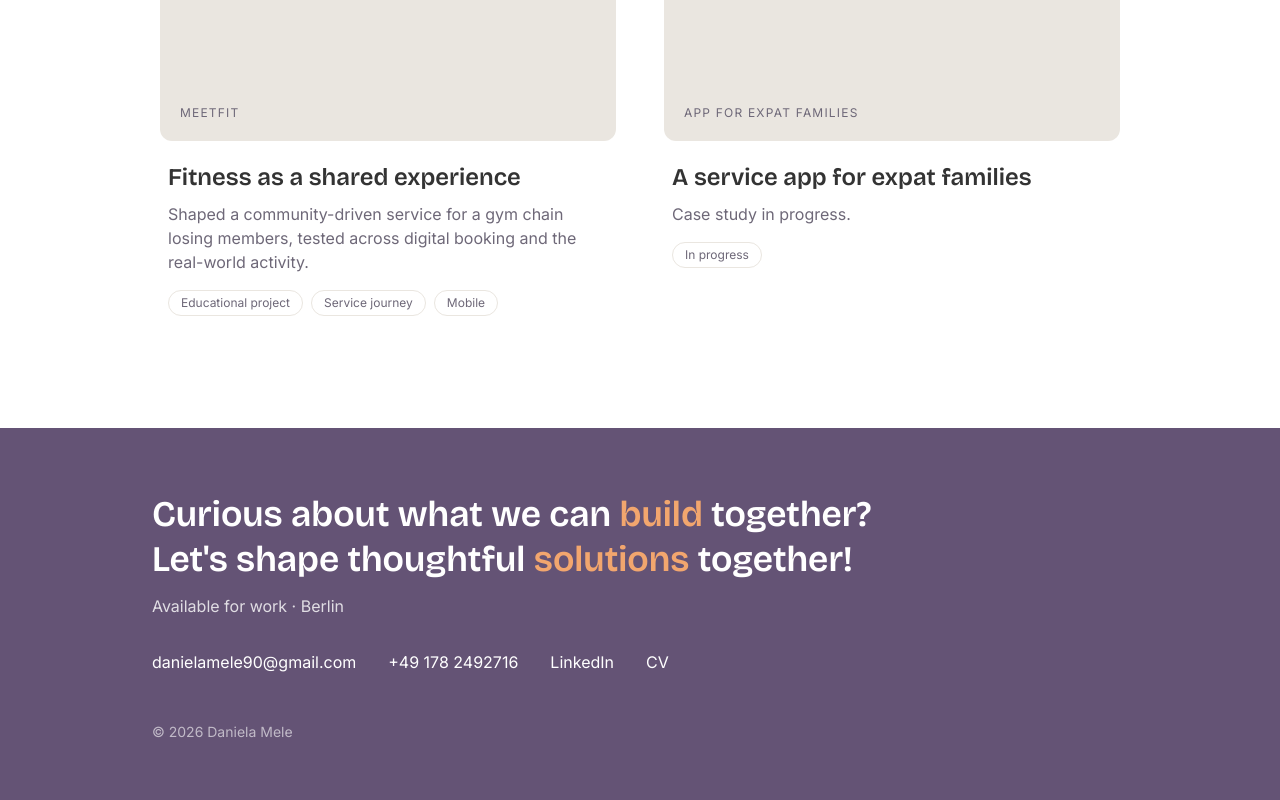
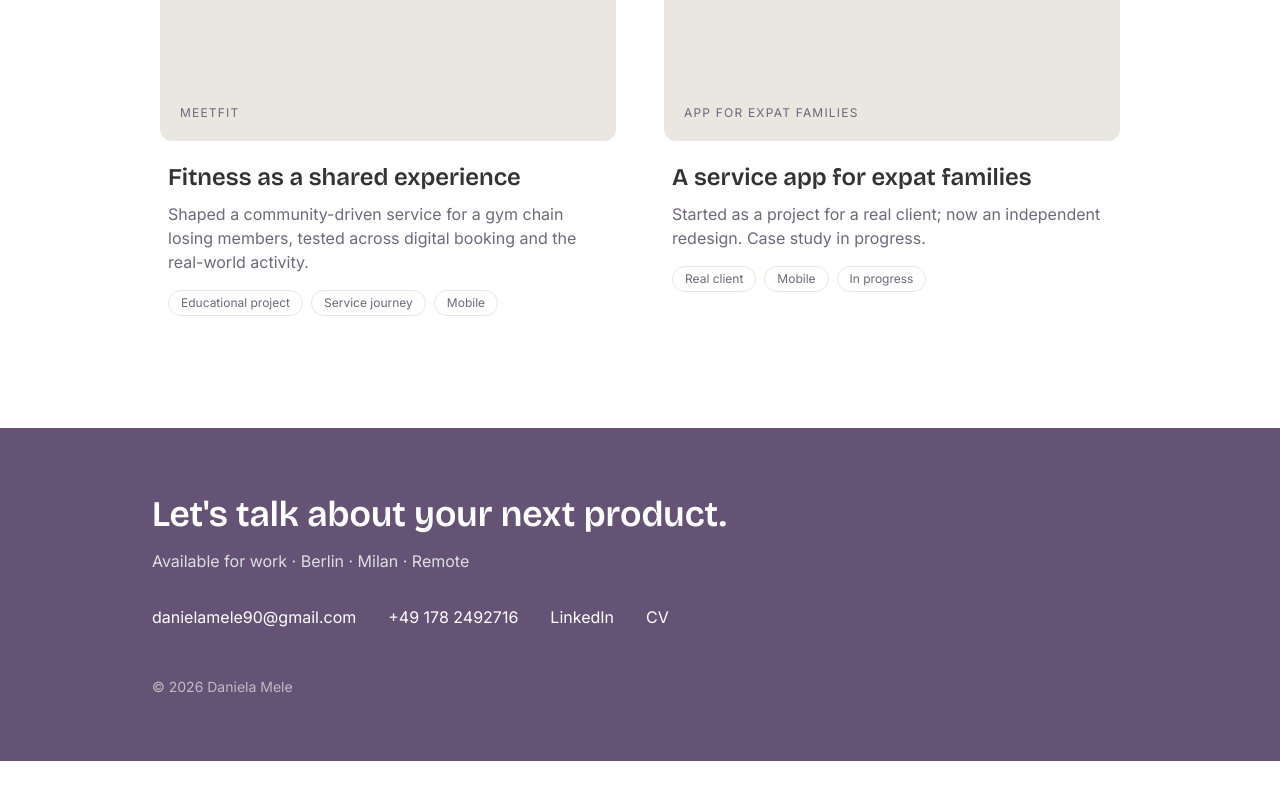
Before and after one commit to danielamele90-ux/portfolio, a Next.js app: page / in a window 1280 px wide. Shown: the part 1502-2302 px from the top of the page. After the commit the page ends 2263 px from the top, so only its background shows below. Built offline with nearby package versions, Linux system fonts and the light colour scheme.

Commit message:
Restore footer title, add locations, clarify expat families project
Co-Authored-By: Claude Opus 5.5 <noreply@anthropic.com>
Claude-Session: https://claude.ai/code/session_01N1Xen7fBtmrKeNJV9dnVDy

```diff
--- a/app/components/SiteFooter.tsx
+++ b/app/components/SiteFooter.tsx
@@ -13,12 +13,11 @@ export function SiteFooter() {
     <footer id="contact" className="mt-auto bg-footer text-white">
       <div className="mx-auto max-w-5xl px-6 py-16">
         <h2 className="max-w-3xl font-display text-3xl font-semibold leading-tight md:text-4xl">
-          Curious about what we can{" "}
-          <span className="text-highlight">build</span> together?{" "}
-          Let&apos;s shape thoughtful{" "}
-          <span className="text-highlight">solutions</span> together!
+          Let&apos;s talk about your next product.
         </h2>
-        <p className="mt-3 text-white/80">Available for work · Berlin</p>
+        <p className="mt-3 text-white/80">
+          Available for work · Berlin · Milan · Remote
+        </p>
         <ul className="mt-8 flex flex-wrap gap-x-8 gap-y-3">
           {links.map((l) => (
             <li key={l.href}>
--- a/app/data/projects.ts
+++ b/app/data/projects.ts
@@ -67,9 +67,10 @@ export const projects: Project[] = [
     slug: "expat-families",
     name: "App for Expat families",
     title: "A service app for expat families",
-    line: "Case study in progress.",
-    tags: ["In progress"],
-    placeholder: "This case study is in progress.",
+    line: "Started as a project for a real client; now an independent redesign. Case study in progress.",
+    tags: ["Real client", "Mobile", "In progress"],
+    placeholder:
+      "This project started as client work. The client paused it, and I'm now redesigning it independently with my own guidelines. The case study is in progress.",
   },
 ];
 
--- a/app/globals.css
+++ b/app/globals.css
@@ -13,8 +13,6 @@
   --palette-neutral: #eae6e0;
   --palette-secondary: #dd6e1f;
   --palette-footer: #645375;
-  /* Lighter tint of secondary: readable as large text on the footer */
-  --palette-highlight: #f2a66e;
 }
 
 @theme inline {
@@ -25,7 +23,6 @@
   --color-primary: var(--palette-primary);
   --color-secondary: var(--palette-secondary);
   --color-footer: var(--palette-footer);
-  --color-highlight: var(--palette-highlight);
   --font-sans: var(--font-inter);
   --font-display: var(--font-bricolage);
 }
```
